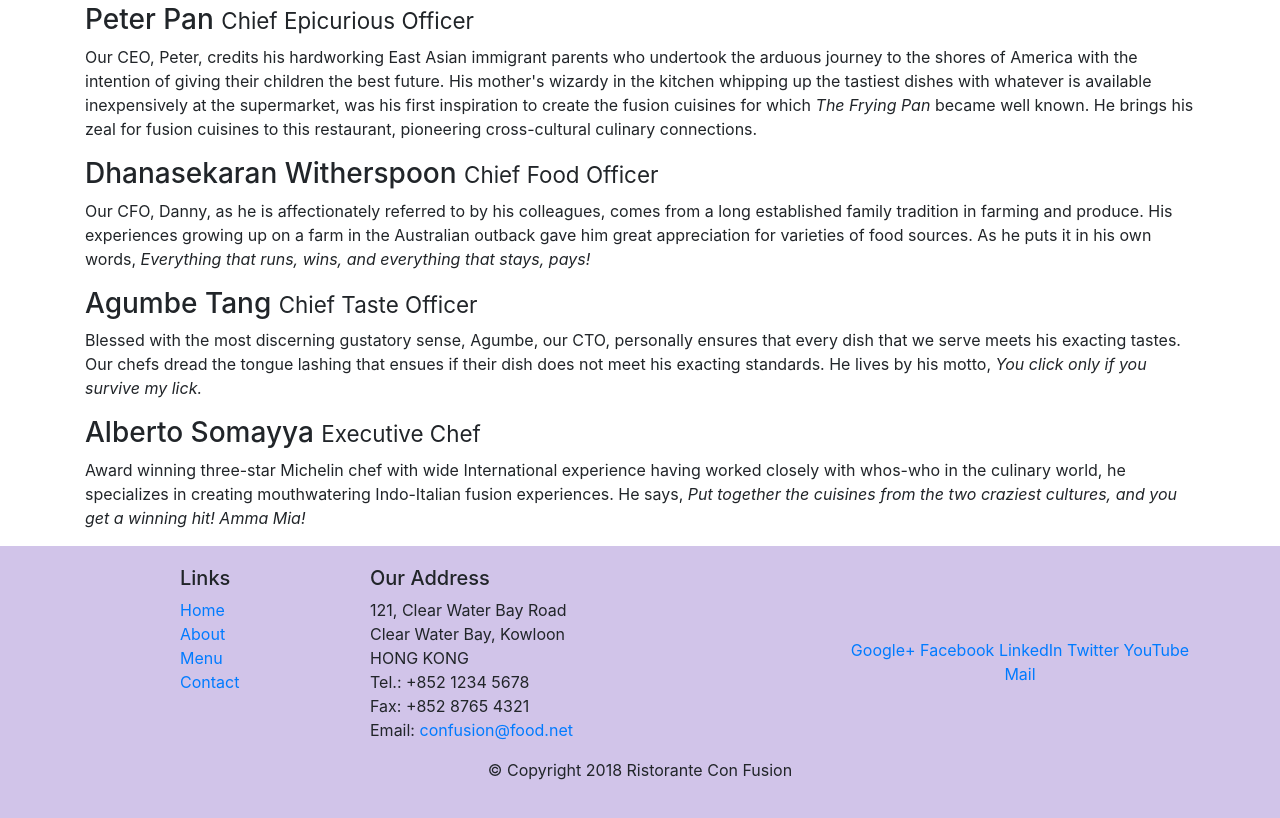
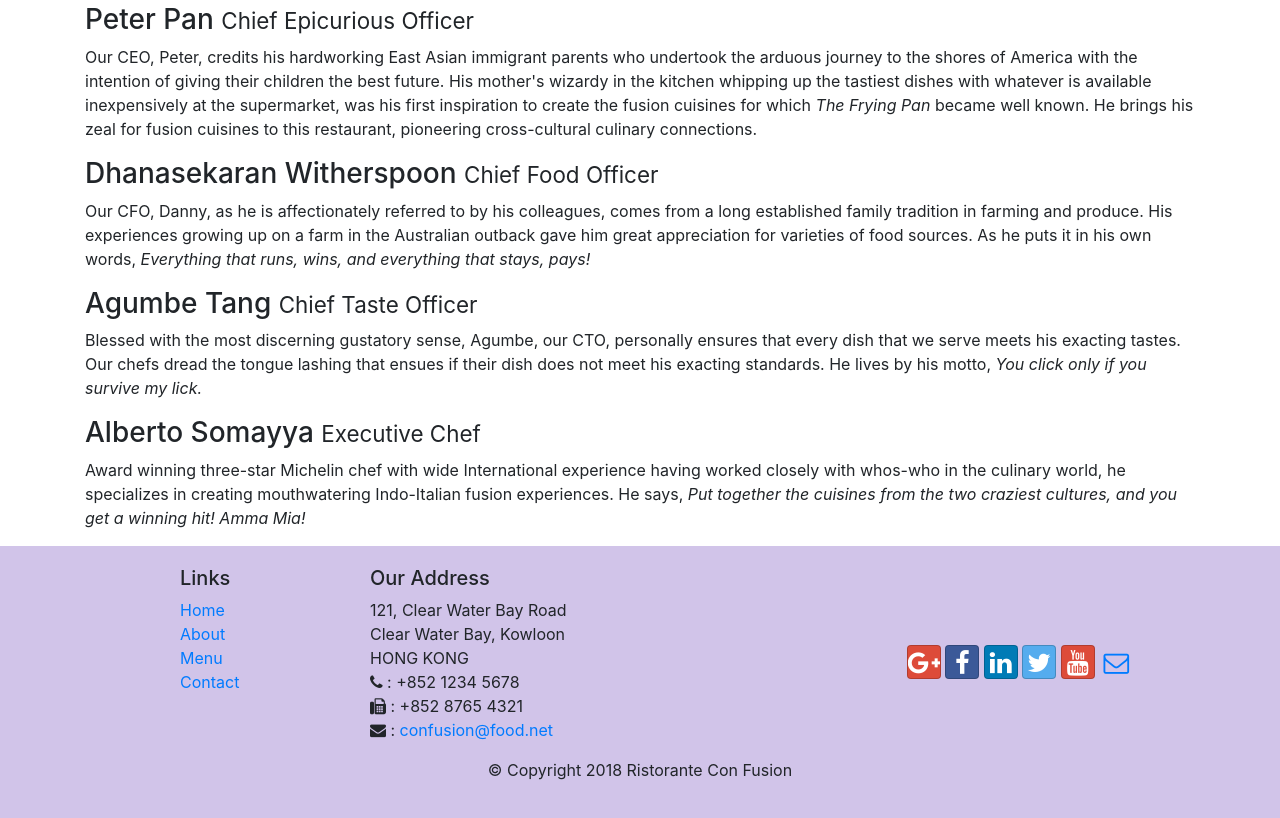
Before and after one commit to vd02/Bootstrap, a website: page aboutus.html in a window 1280 px wide. Shown: the part 802-1620 px from the top of the page. Drawn offline with nearby package versions, Linux system fonts and the light colour scheme.

Commit message:
Icon Fonts

```diff
--- a/aboutus.html
+++ b/aboutus.html
@@ -9,6 +9,8 @@
 
     <!-- Bootstrap CSS -->
     <link rel="stylesheet" href="node_modules/bootstrap/dist/css/bootstrap.min.css">
+    <link rel="stylesheet" href="/node_modules/font-awesome/css/font-awesome.min.css">
+    <link rel="stylesheet" href="/node_modules/bootstrap-social/bootstrap-social.css">
     <link rel="stylesheet" href="/css/styles.css">
     <title>Ristorante Con Fusion: About Us</title>
 
@@ -24,10 +26,10 @@
             <a class="navbar-brand mr-auto" href="/index.html">Ristorante</a>
             <div class="collapse navbar-collapse" id="Navbar">
                 <ul class="navbar-nav mr-auto">
-                    <li class="nav-item"><a class="nav-link" href="/index.html">Home</a></li>
-                    <li class="nav-item active"><a class="nav-link" href="/aboutus.html">About</a></li>
-                    <li class="nav-item"><a class="nav-link" href="#">Menu</a></li>
-                    <li class="nav-item"><a class="nav-link" href="#">Contact</a></li>
+                    <li class="nav-item"><a class="nav-link" href="/index.html"><span class="fa fa-home"></span> Home</a></li>
+                    <li class="nav-item active"><a class="nav-link" href="/aboutus.html"><span class="fa fa-info"></span> About</a></li>
+                    <li class="nav-item"><a class="nav-link" href="#"><span class="fa fa-list"></span> Menu</a></li>
+                    <li class="nav-item"><a class="nav-link" href="#"><span class="fa fa-address-card"></span> Contact</a></li>
                 </ul>
             </div>
         </div>
@@ -125,20 +127,21 @@
                         121, Clear Water Bay Road<br>
                         Clear Water Bay, Kowloon<br>
                         HONG KONG<br>
-                        Tel.: +852 1234 5678<br>
-                        Fax: +852 8765 4321<br>
-                        Email: <a href="mailto:confusion@food.net">confusion@food.net</a>
+                        <i class="fa fa-phone"></i> : +852 1234 5678<br>
+                        <i class="fa fa-fax"></i> : +852 8765 4321<br>
+                        <i class="fa fa-envelope"></i> : <a href="mailto:confusion@food.net">confusion@food.net</a>
                     </address>
                 </div>
                 <div class="col-12 col-sm-4 align-self-center">
                     <div class="text-center">
-                        <a href="http://google.com/+">Google+</a>
-                        <a href="http://www.facebook.com/profile.php?id=">Facebook</a>
-                        <a href="http://www.linkedin.com/in/">LinkedIn</a>
-                        <a href="http://twitter.com/">Twitter</a>
-                        <a href="http://youtube.com/">YouTube</a>
-                        <a href="mailto:">Mail</a>
+                        <a class="btn btn-social-icon btn-google" href="http://google.com/+"><i class="fa fa-google-plus"></i></a>
+                        <a class="btn btn-social-icon btn-facebook" href="http://www.facebook.com/profile.php?id="><i class="fa fa-facebook"></i></a>
+                        <a class="btn btn-social-icon btn-linkedin" href="http://www.linkedin.com/in/"><i class="fa fa-linkedin"></i></a>
+                        <a class="btn btn-social-icon btn-twitter" href="http://twitter.com/"><i class="fa fa-twitter"></i></a>
+                        <a class="btn btn-social-icon btn-google" href="http://youtube.com/"><i class="fa fa-youtube"></i></a>
+                        <a class="btn btn-social-icon" href="mailto:"><i class="fa fa-envelope-o"></i></a>
                     </div>
+
                 </div>
             </div>
             <div class="row justify-content-center">
--- a/package.json
+++ b/package.json
@@ -15,6 +15,8 @@
   },
   "dependencies": {
     "bootstrap": "^4.0.0",
+    "bootstrap-social": "^5.1.1",
+    "font-awesome": "^4.7.0",
     "jquery": "^3.3.1",
     "popper.js": "^1.12.9"
   }
```
Also changed, not shown: index.html (+16 -13 lines), 1 other file.
